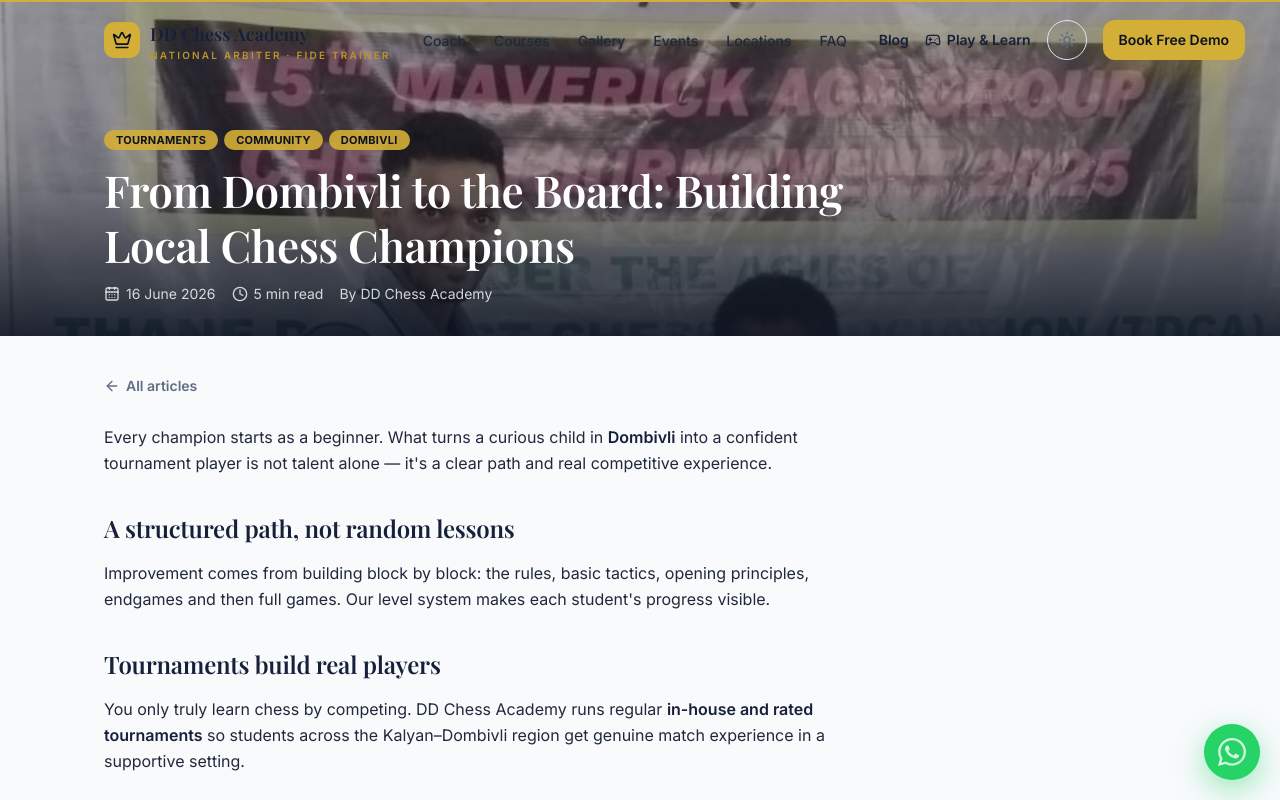
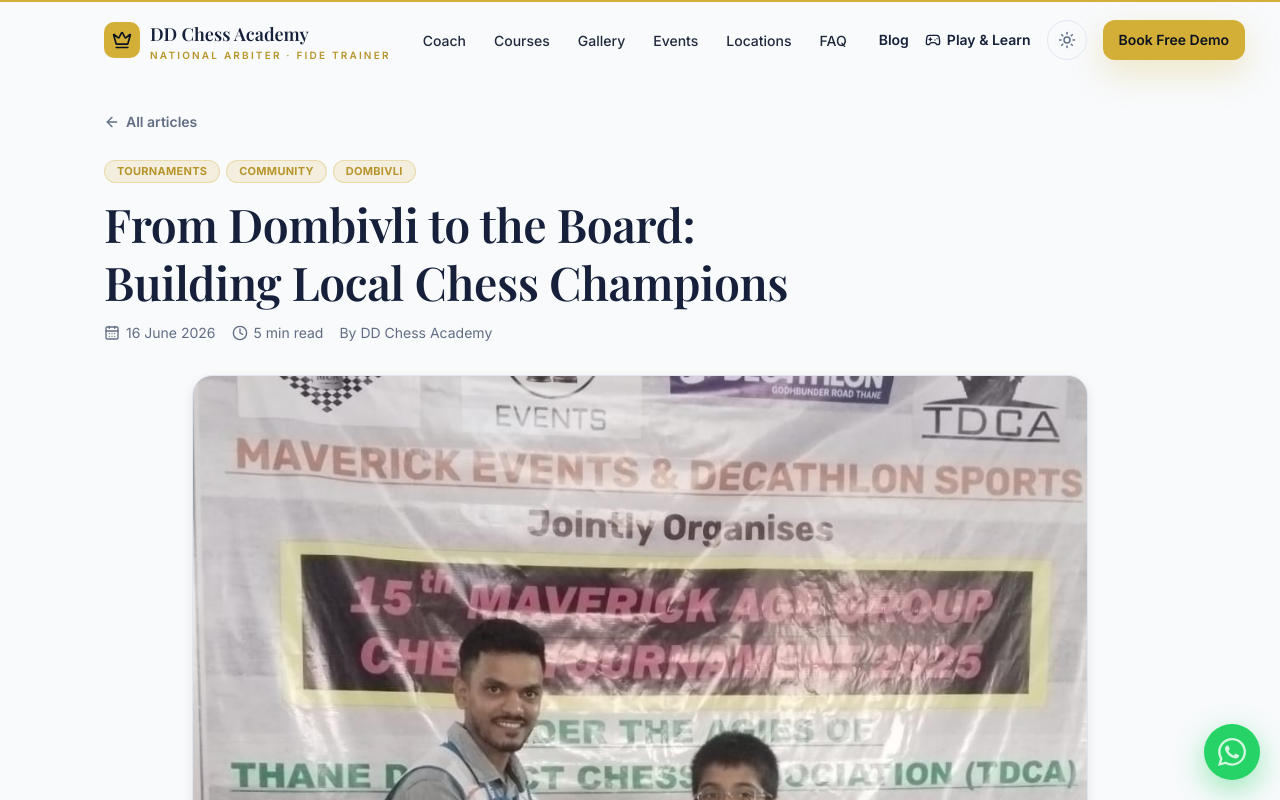
Before and after one commit to Chinmmaayyy/DD__CHESSACADEMY, a React (Vite) app: page /blog/building-local-chess-champions-dombivli in a window 1280 px wide. Shown: the top 800 px of the page. Built offline with nearby package versions, Linux system fonts and the light colour scheme.

Commit message:
Blog post: show cover image in full (no crop/zoom); title moved to a header above the image

```diff
--- a/src/pages/blog/BlogPostPage.tsx
+++ b/src/pages/blog/BlogPostPage.tsx
@@ -89,31 +89,32 @@
   const others = posts.filter((p) => p.slug !== post.slug).slice(0, 2)
 
   return (
-    <article className="bg-canvas pb-20 lg:pb-28">
-      {/* Cover */}
-      <div className="relative h-[42vh] min-h-[280px] w-full overflow-hidden">
-        <img
-          src={post.cover}
-          alt={post.title}
-          className="h-full w-full object-cover object-[50%_25%]"
-        />
-        <div className="absolute inset-0 bg-gradient-to-t from-navy-900/90 via-navy-900/40 to-navy-900/30" />
-        <Container className="absolute inset-x-0 bottom-0 pb-8">
-          <div className="max-w-3xl">
+    <article className="bg-canvas pb-20 pt-24 lg:pb-28 lg:pt-28">
+      <Container>
+        <Link
+          to="/blog"
+          className="inline-flex items-center gap-1.5 text-sm font-semibold text-muted transition-colors hover:text-accent"
+        >
+          <ArrowLeft className="size-4" />
+          All articles
+        </Link>
+
+        {/* Header */}
+        <div className="mt-6 max-w-3xl">
           <div className="flex flex-wrap gap-1.5">
             {post.tags.map((t) => (
               <span
                 key={t}
-                  className="rounded-full bg-gold-500/90 px-3 py-0.5 text-[11px] font-bold uppercase tracking-wide text-navy-900"
+                className="rounded-full border border-gold-500/30 bg-gold-500/15 px-3 py-0.5 text-[11px] font-bold uppercase tracking-wide text-accent"
               >
                 {t}
               </span>
             ))}
           </div>
-            <h1 className="mt-3 font-display text-[clamp(1.8rem,4vw,2.75rem)] font-semibold leading-tight text-white">
+          <h1 className="mt-3 font-display text-[clamp(1.9rem,4vw,2.9rem)] font-semibold leading-tight text-heading">
             {post.title}
           </h1>
-            <div className="mt-3 flex flex-wrap items-center gap-4 text-sm text-white/80">
+          <div className="mt-3 flex flex-wrap items-center gap-4 text-sm text-muted">
             <span className="flex items-center gap-1.5">
               <CalendarDays className="size-4" />
               {post.displayDate}
@@ -125,19 +126,18 @@
             <span>By {post.author}</span>
           </div>
         </div>
-        </Container>
+
+        {/* Cover — shown in full, never cropped */}
+        <div className="mt-8">
+          <img
+            src={post.cover}
+            alt={post.title}
+            className="mx-auto w-full max-w-4xl rounded-[20px] border border-hairline shadow-[var(--shadow-soft)]"
+          />
         </div>
 
-      <Container className="pt-10">
-        <Link
-          to="/blog"
-          className="inline-flex items-center gap-1.5 text-sm font-semibold text-muted transition-colors hover:text-accent"
-        >
-          <ArrowLeft className="size-4" />
-          All articles
-        </Link>
-
-        <div className="mt-6 max-w-3xl">
+        {/* Body */}
+        <div className="mt-10 max-w-3xl">
           <ReactMarkdown remarkPlugins={[remarkGfm]} components={md}>
             {post.body}
           </ReactMarkdown>
```
Lines whose indentation alone changed are shown as unchanged.
